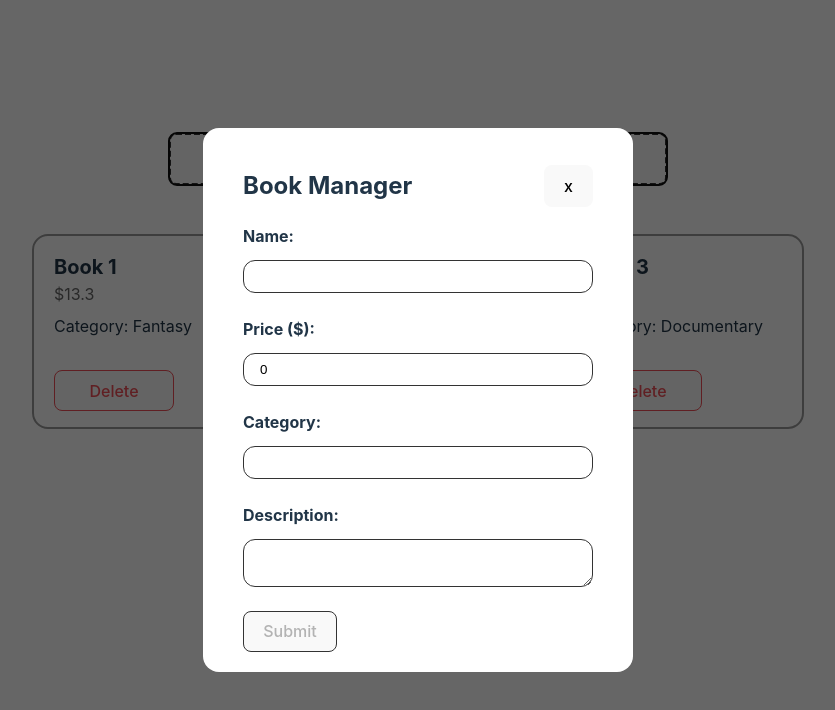
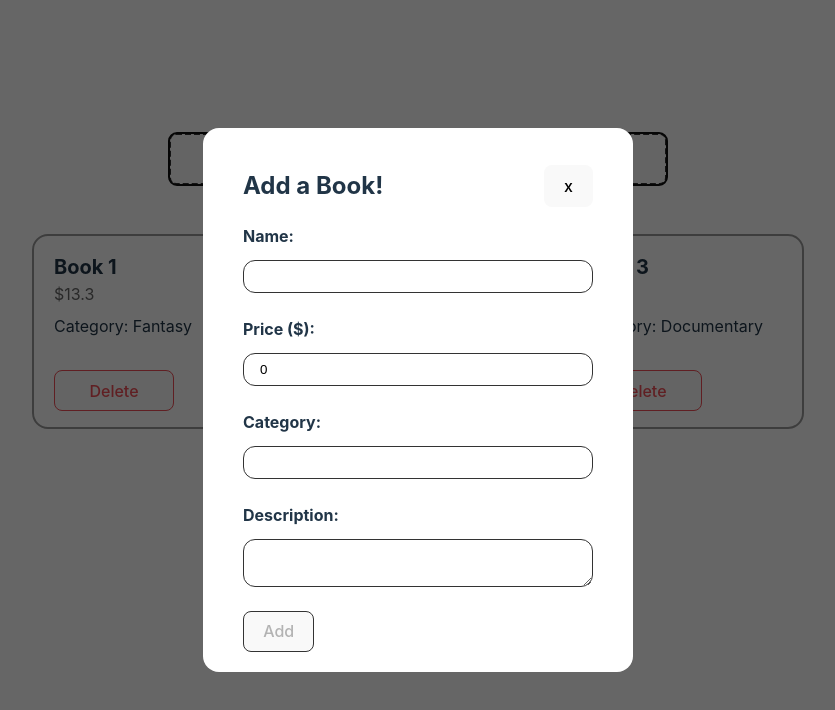
Before and after one commit to slee288/ts-bookstore, a React (Vite) app: page / in a window 1280 px wide. Both pictures are taken after a click on the button "Add a Book". Shown: the top 710 px of the page, without its empty margins (222-1057 px from the left). Built offline with nearby package versions, Linux system fonts and the light colour scheme.

Commit message:
Code Cleanup

```diff
--- a/src/App.tsx
+++ b/src/App.tsx
@@ -18,11 +18,13 @@ function App() {
   const [modalOpened, setModalOpened] = useState<boolean>(false);
   const [formState, setFormState] = useState<string>("add");
 
+  // DEBUG MESSAGING
   useEffect(() => {
-    console.log(bookList);
-  }, [bookList])
+    console.log(formFields, formFields.description);
+  }, [formFields])
 
-  function deleteBook(bookId: string) {
+  function deleteBook(event: MouseEvent, bookId: string) {
+    event.stopPropagation();
     setBookList(bookList.filter(({ id }: Book) => id !== bookId));
   }
 
@@ -90,6 +92,7 @@ function App() {
       <ModalForm
         opened={modalOpened}
         setOpened={setModalOpened}
+        formState={formState}
         formFields={formFields}
         setFormFields={setFormFields}
         submitAction={formState === "add" ? addBook : editBook}
--- a/src/components/Card.tsx
+++ b/src/components/Card.tsx
@@ -1,10 +1,12 @@
+import { MouseEvent } from "react";
 import { css } from "@emotion/react";
 import { Book } from "../interfaces";
+import styled from "@emotion/styled";
 
 interface CardProps {
     book: Book;
     editAction: (id:string) => void;
-    deleteAction: (id: string) => void;
+    deleteAction: (event: MouseEvent, id: string) => void;
 }
 
 const Card = ({
@@ -13,16 +15,7 @@ const Card = ({
     deleteAction
 }: CardProps) => {
     return (
-        <a onClick={() => editAction ? editAction(book.id) : () => {}} key={book.id} css={css`
-          padding: 16px 20px;
-          border: 2px solid #999;
-          border-radius: 16px;
-          min-width: 200px;
-          cursor: pointer;
-          &:hover {
-            opacity: 0.7;
-          }
-        `}>
+        <CardWrapper onClick={() => editAction ? editAction(book.id) : () => {}} key={book.id}>
             <div css={css`padding-bottom: 32px;`}>
                 <p css={css`font-size: 20px; font-weight: bold;`}>{book.name}</p>
                 <p css={css`font-size: 16px; padding-bottom: 8px; color: #666`}>${book.price}</p>
@@ -30,18 +23,32 @@ const Card = ({
             </div>
 
           {deleteAction && (
-            <button onClick={() => deleteAction(book.id)} css={css`
-                border: 1px solid #EF4F57;
-                color: #ef4f57;
-                min-width: 120px;
-                &:hover {
-                    background-color: #ef4f57;
-                    color: #fff;
-                }
-            `}>Delete</button>
+            <DeleteButton onClick={(event: MouseEvent) => deleteAction(event, book.id)}>
+                Delete
+            </DeleteButton>
           )}
-        </a>
+        </CardWrapper>
     )
 }
 
+const CardWrapper = styled.a`
+    padding: 16px 20px;
+    border: 2px solid #999;
+    border-radius: 16px;
+    min-width: 200px;
+    cursor: pointer;
+    &:hover {
+    opacity: 0.7;
+    }
+`;
+const DeleteButton = styled.button`
+    border: 1px solid #EF4F57;
+    color: #ef4f57;
+    min-width: 120px;
+    &:hover {
+        background-color: #ef4f57;
+        color: #fff;
+    }
+`;
+
 export default Card;
--- a/src/components/ModalForm.tsx
+++ b/src/components/ModalForm.tsx
@@ -1,10 +1,12 @@
 import React, { useState, useEffect, SetStateAction, Dispatch, ChangeEvent } from 'react';
 import { css } from "@emotion/react";
+import styled from "@emotion/styled";
 import { Book } from "../interfaces";
 
 interface ModalProps {
     opened: boolean;
     setOpened: Dispatch<SetStateAction<boolean>>;
+    formState: string;
     formFields: Book;
     setFormFields: Dispatch<SetStateAction<Book>>;
     submitAction: (event: React.MouseEvent<Element, MouseEvent>) => void
@@ -13,6 +15,7 @@ interface ModalProps {
 const ModalForm = ({
     opened = false,
     setOpened = () => {},
+    formState = "add",
     formFields = { id: "", name: "", price: 0, category: "" },
     setFormFields = () => {},
     submitAction = (event: React.MouseEvent<Element, MouseEvent>) => { event.preventDefault() }
@@ -30,9 +33,57 @@ const ModalForm = ({
     }
 
     return (
-    <div className="modal" css={css`
+    <Modal className="modal" css={css`
+        display: ${opened ? "flex" : "none"};
+      `}>
+        <ModalContent className="modal-content">
+          <div className="modal-header" css={css`
+            display: flex;
+            justify-content: space-between;
+            align-items: center;
+          `}>
+            <h2>{formState === "add" ? "Add a Book!" : "Edit the Book!"}</h2>
+            <button onClick={() => setOpened(!opened)}>x</button>
+          </div>
+          <form id="bookForm" className="book-editor">
+            <FormFieldWrapper>
+              <FormLabel>Name:</FormLabel>
+              <FormInput
+                type="text" name="name" value={formFields.name}
+                onChange={editFields}
+              />
+            </FormFieldWrapper>
+            <FormFieldWrapper>
+              <FormLabel>Price ($):</FormLabel>
+              <FormInput
+                type="number" name="price" value={formFields.price}
+                onChange={editFields} min="0" step="0.01"
+               />
+            </FormFieldWrapper>
+            <FormFieldWrapper>
+              <FormLabel>Category:</FormLabel>
+              <FormInput
+                type="text" name="category"
+                value={formFields.category} onChange={editFields}
+               />
+            </FormFieldWrapper>
+            <FormFieldWrapper>
+              <FormLabel>Description:</FormLabel>
+              <FormTextArea
+                name="description" value={formFields.description || ""} onChange={editFields}
+              />
+            </FormFieldWrapper>
+            <SubmitButton disabled={!formIsValid} onClick={submitAction}>
+                {formState === "add" ? "Add" : "Edit"}
+            </SubmitButton>
+          </form>
+        </ModalContent>
+    </Modal>
+    )
+}
+
+const Modal = styled.div`
     position: fixed;
-        display: ${opened ? "flex" : "none"};
     flex-wrap: wrap;
     width: 100%;
     height: 100%;
@@ -41,37 +92,25 @@ const ModalForm = ({
     justify-content: center;
     align-items: center;
     background-color: rgba(0, 0, 0, 0.6);
-      `}>
-        <div className="modal-content" css={css`
+`;
+const ModalContent = styled.div`
     position: relative;
     background-color: white;
     padding: 20px 40px;
     border-radius: 16px;
     min-width: 350px;
     height: fit-content;
-        `}>
-          <div className="modal-header" css={css`
-            display: flex;
-            justify-content: space-between;
-            align-items: center;
-          `}>
-            <h2>Book Manager</h2>
-            <button onClick={() => setOpened(!opened)}>x</button>
-          </div>
-          <form id="bookForm" className="book-editor">
-            <div css={css`
+`;
+const FormFieldWrapper = styled.div`
     margin-bottom: 24px;
     & > * { display: block; }
-            `}>
-              <label css={css`
+`;
+const FormLabel = styled.label`
     font-weight: bold;
     font-size: 16px;
     padding-bottom: 12px;
-              `}>
-                Name:
-              </label>
-              <input type="text" name="name" value={formFields.name} onChange={editFields}
-                css={css`
+`;
+const FormInput = styled.input`
     display: block;
     box-sizing: border-box;
     padding: 8px 16px;
@@ -79,22 +118,8 @@ const ModalForm = ({
     width: 100%;
     border: 1px solid #333;
     &:hover { border: 1px solid #ccc; }
-                `} />
-            </div>
-            <div css={css`
-              margin-bottom: 24px;
-              & > * { display: block; }
-            `}>
-              <label css={css`
-                font-weight: bold;
-                font-size: 16px;
-                padding-bottom: 12px;
-              `}>
-                Price ($):
-              </label>
-              <input type="number" name="price" value={formFields.price} onChange={editFields}
-                min="0" step="0.01"
-                css={css`
+`;
+const FormTextArea = styled.textarea`
     display: block;
     box-sizing: border-box;
     padding: 8px 16px;
@@ -102,53 +127,8 @@ const ModalForm = ({
     width: 100%;
     border: 1px solid #333;
     &:hover { border: 1px solid #ccc; }
-                `} />
-            </div>
-            <div css={css`
-              margin-bottom: 24px;
-              & > * { display: block; }
-            `}>
-              <label css={css`
-                font-weight: bold;
-                font-size: 16px;
-                padding-bottom: 12px;
-              `}>
-                Category:
-              </label>
-              <input type="text" name="category" value={formFields.category} onChange={editFields}
-              css={css`
-                display: block;
-                box-sizing: border-box;
-                padding: 8px 16px;
-                border-radius: 12px;
-                width: 100%;
-                border: 1px solid #333;
-                &:hover { border: 1px solid #ccc; }
-              `} />
-            </div>
-            <div css={css`
-              margin-bottom: 24px;
-              & > * { display: block; }
-            `}>
-              <label css={css`
-                font-weight: bold;
-                font-size: 16px;
-                padding-bottom: 12px;
-              `}>
-                Description:
-              </label>
-              <textarea name="description" value={formFields.description} onChange={editFields}
-              css={css`
-                display: block;
-                box-sizing: border-box;
-                padding: 8px 16px;
-                border-radius: 12px;
-                width: 100%;
-                border: 1px solid #333;
-                &:hover { border: 1px solid #ccc; }
-              `} />
-            </div>
-            <button disabled={!formIsValid} onClick={submitAction} css={css`
+`;
+const SubmitButton = styled.button`
     border: 1px solid #333;
     &[disabled] {
         pointer-events: none;
@@ -157,11 +137,6 @@ const ModalForm = ({
         border: 1px solid #999;
         color: #999;
     }
-            `}>Submit</button>
-          </form>
-        </div>
-    </div>
-    )
-}
+`;
 
 export default ModalForm;
```
Lines whose indentation alone changed are shown as unchanged.
